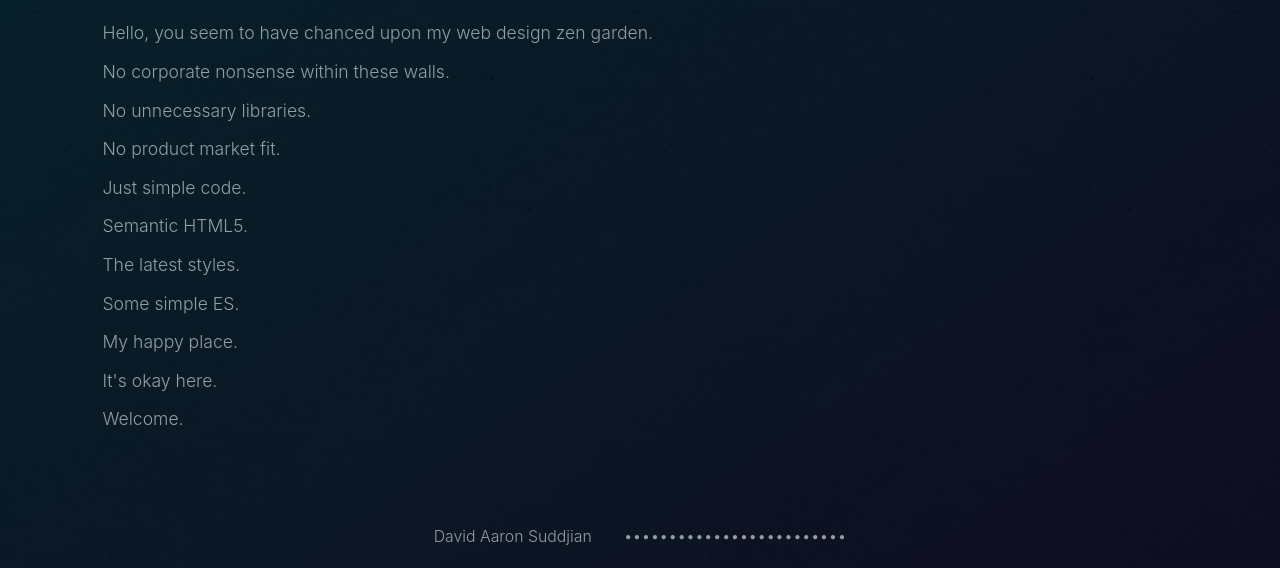
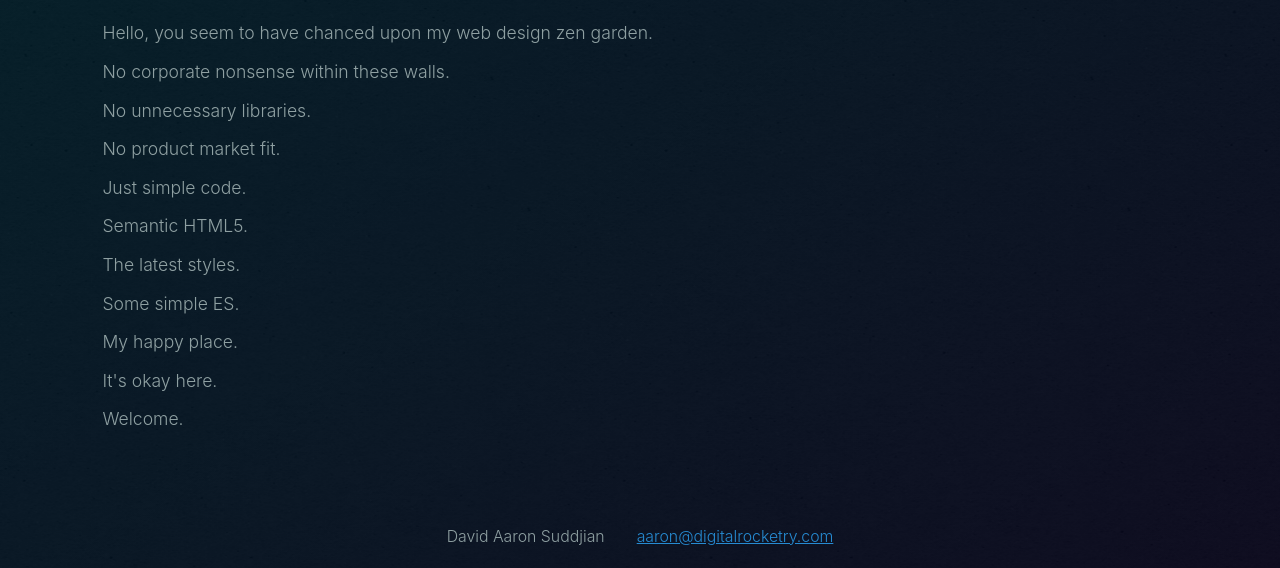
Before and after one commit to ChemicalRocketeer/chemicalrocketeer.github.io, a plain HTML site: page index.html in a window 1280 px wide. Shown: the part 232-800 px from the top of the page. Drawn offline with Linux system fonts and the light colour scheme.

Commit message:
fix for the email injector, again...

```diff
--- a/index.html
+++ b/index.html
@@ -172,7 +172,7 @@
     </script>
     <script>
       patience(() => {
-        const injectEmail = email => ({ href, html }) => {
+        const injectEmail = ({ href, html }) => whereTo => {
           removeChildren(whereTo)
           whereTo.href = href
           whereTo.innerHTML = html
```
